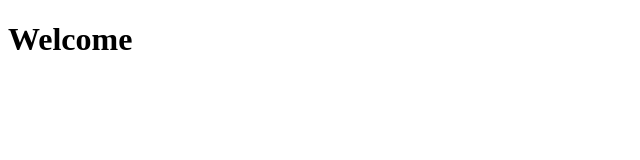
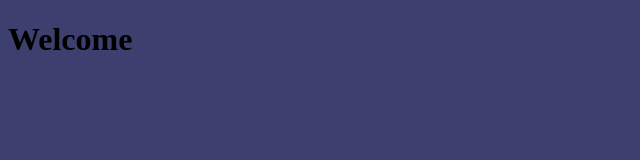
Before and after one commit to lry12138/lry12138.github.io, a plain HTML site: page index.html in a window 1280 px wide. Shown: the whole page, without its empty margins (0-640 px from the left). Drawn offline with Linux system fonts and the light colour scheme.

Commit message:
background colour changed

```diff
--- a/index.html
+++ b/index.html
@@ -2,7 +2,8 @@
 <html>
     <head>
     </head>
-    <body>
+    <body style="background: #3d406f" >
+
         <h1>Welcome</h1>
     </body>
 </html>
```
